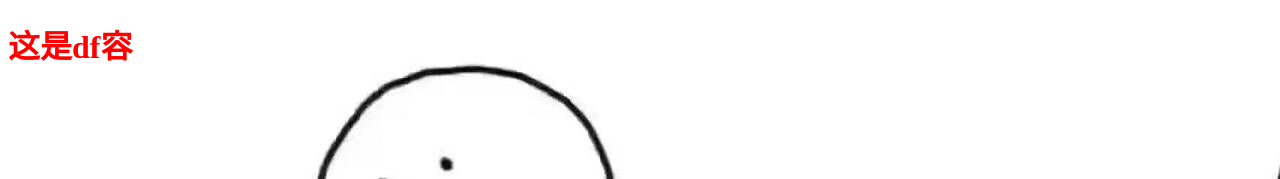
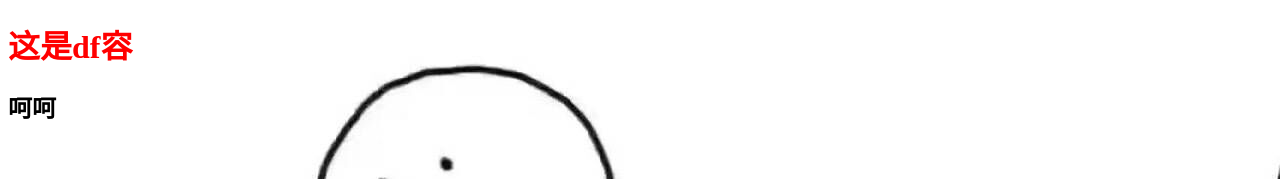
Before and after one commit to dongchangjiangg/dongchangjiang, a website: page src/index.html in a window 1280 px wide. Shown: the top 179 px of the page. Drawn offline with nearby package versions, Linux system fonts and the light colour scheme; files that its build step writes are made by us from their sources.

Commit message:
在线上修改

```diff
--- a/src/index.html
+++ b/src/index.html
@@ -10,6 +10,7 @@
 <body>
 <!-- 测试注释 -->
 	<h1>这是df容</h1>
+	<h2>呵呵<h2>
 </body>
 <script type="text/javascript" src="scripts/all.js"></script>
 </html>
```
